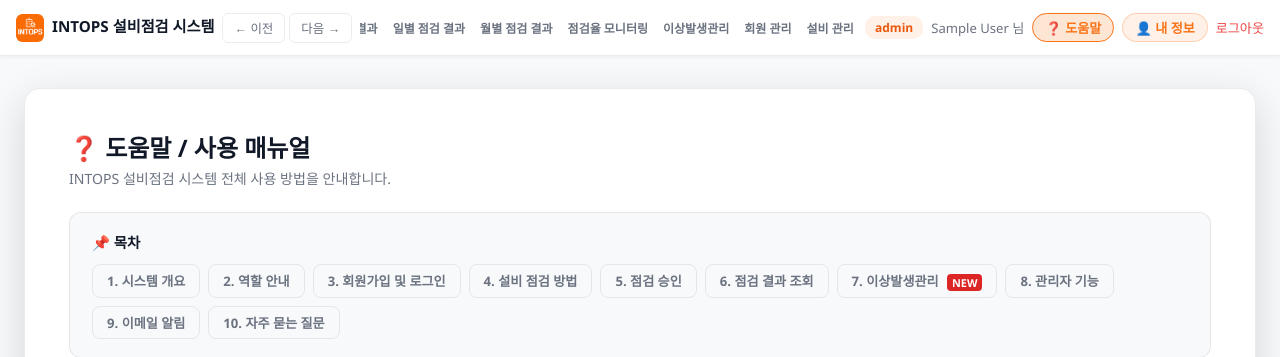
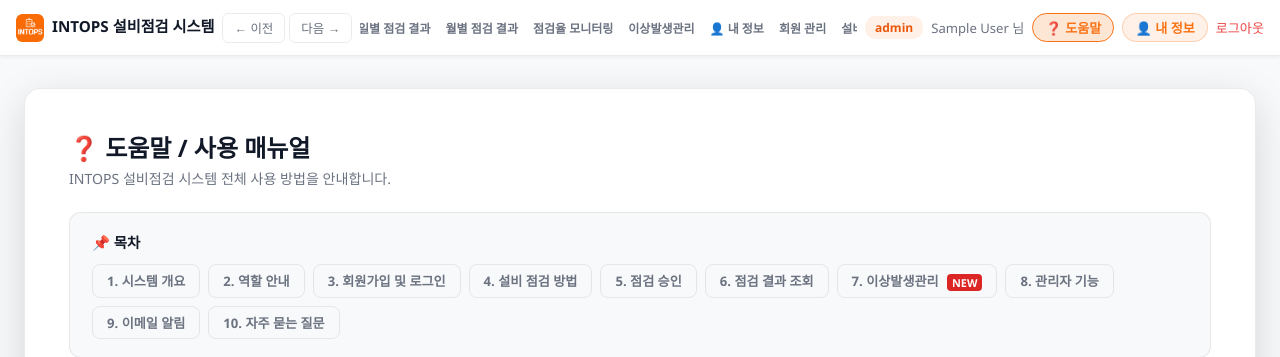
Before and after one commit to chojagal-ops/intops, a Flask app: page /help in a window 1280 px wide. Shown: the top 357 px of the page. Run offline with Flask 3, Linux system fonts and the light colour scheme; the visitor is signed in with stand-in values (Sample User, id 1); some libraries are stand-ins or nearby versions.

Commit message:
모든 페이지 네비게이션에 내 정보 수정 메뉴 추가
Co-Authored-By: Claude Sonnet 4.6 <noreply@anthropic.com>

```diff
--- a/templates/admin.html
+++ b/templates/admin.html
@@ -19,6 +19,7 @@
       <a href="/equipment-list" class="nav-link">월별 점검 결과</a>
       <a href="/monitoring" class="nav-link">점검율 모니터링</a>
       <a href="/anomaly-management" class="nav-link">이상발생관리</a>
+      <a href="/my-profile" class="nav-link">👤 내 정보</a>
       <a href="/admin" class="nav-link active">회원 관리</a>
       <a href="/admin/equipment" class="nav-link">설비 관리</a>
       <a href="/admin/data" class="nav-link">데이터 관리</a>
--- a/templates/admin_data.html
+++ b/templates/admin_data.html
@@ -19,6 +19,7 @@
       <a href="/equipment-list" class="nav-link">월별 점검 결과</a>
       <a href="/monitoring" class="nav-link">점검율 모니터링</a>
       <a href="/anomaly-management" class="nav-link">이상발생관리</a>
+      <a href="/my-profile" class="nav-link">👤 내 정보</a>
       <a href="/admin" class="nav-link">회원 관리</a>
       <a href="/admin/equipment" class="nav-link">설비 관리</a>
       <a href="/admin/data" class="nav-link active">데이터 관리</a>
--- a/templates/admin_equipment.html
+++ b/templates/admin_equipment.html
@@ -64,6 +64,7 @@
       <a href="/equipment-list" class="nav-link">월별 점검 결과</a>
       <a href="/monitoring" class="nav-link">점검율 모니터링</a>
       <a href="/anomaly-management" class="nav-link">이상발생관리</a>
+      <a href="/my-profile" class="nav-link">👤 내 정보</a>
       <a href="/admin" class="nav-link">회원 관리</a>
       <a href="/admin/equipment" class="nav-link active">설비 관리</a>
       <a href="/admin/data" class="nav-link">데이터 관리</a>
--- a/templates/bulk_approve.html
+++ b/templates/bulk_approve.html
@@ -84,6 +84,7 @@
       <a href="/equipment-list" class="nav-link">월별 점검 결과</a>
       <a href="/monitoring" class="nav-link">점검율 모니터링</a>
       <a href="/anomaly-management" class="nav-link">이상발생관리</a>
+      <a href="/my-profile" class="nav-link">👤 내 정보</a>
       {% if session.is_admin %}
       <a href="/admin" class="nav-link">회원 관리</a>
       <a href="/admin/equipment" class="nav-link">설비 관리</a>
--- a/templates/bulk_inspect.html
+++ b/templates/bulk_inspect.html
@@ -135,6 +135,7 @@
       <a href="/equipment-list" class="nav-link">월별 점검 결과</a>
       <a href="/monitoring" class="nav-link">점검율 모니터링</a>
       <a href="/anomaly-management" class="nav-link">이상발생관리</a>
+      <a href="/my-profile" class="nav-link">👤 내 정보</a>
       {% if session.is_admin %}
       <a href="/admin" class="nav-link">회원 관리</a>
       <a href="/admin/equipment" class="nav-link">설비 관리</a>
--- a/templates/daily_results.html
+++ b/templates/daily_results.html
@@ -42,6 +42,7 @@
       <a href="/equipment-list" class="nav-link">월별 점검 결과</a>
       <a href="/monitoring" class="nav-link">점검율 모니터링</a>
       <a href="/anomaly-management" class="nav-link">이상발생관리</a>
+      <a href="/my-profile" class="nav-link">👤 내 정보</a>
       {% if session.is_admin %}
       <a href="/admin" class="nav-link">회원 관리</a>
       <a href="/admin/equipment" class="nav-link">설비 관리</a>
--- a/templates/dashboard.html
+++ b/templates/dashboard.html
@@ -23,6 +23,7 @@
       <a href="/equipment-list" class="nav-link">월별 점검 결과</a>
       <a href="/monitoring" class="nav-link">점검율 모니터링</a>
       <a href="/anomaly-management" class="nav-link">이상발생관리</a>
+      <a href="/my-profile" class="nav-link">👤 내 정보</a>
       {% if session.is_admin %}
       <a href="/admin" class="nav-link">회원 관리</a>
       <a href="/admin/equipment" class="nav-link">설비 관리</a>
--- a/templates/equipment_list.html
+++ b/templates/equipment_list.html
@@ -99,6 +99,7 @@
       <a href="/equipment-list" class="nav-link active">월별 점검 결과</a>
       <a href="/monitoring" class="nav-link">점검율 모니터링</a>
       <a href="/anomaly-management" class="nav-link">이상발생관리</a>
+      <a href="/my-profile" class="nav-link">👤 내 정보</a>
       {% if session.is_admin %}
       <a href="/admin" class="nav-link">회원 관리</a>
       <a href="/admin/equipment" class="nav-link">설비 관리</a>
--- a/templates/help.html
+++ b/templates/help.html
@@ -74,6 +74,7 @@
       <a href="/equipment-list" class="nav-link">월별 점검 결과</a>
       <a href="/monitoring" class="nav-link">점검율 모니터링</a>
       <a href="/anomaly-management" class="nav-link">이상발생관리</a>
+      <a href="/my-profile" class="nav-link">👤 내 정보</a>
       {% if session.is_admin %}
       <a href="/admin" class="nav-link">회원 관리</a>
       <a href="/admin/equipment" class="nav-link">설비 관리</a>
--- a/templates/inspection_edit.html
+++ b/templates/inspection_edit.html
@@ -26,6 +26,7 @@
       <a href="/equipment-list" class="nav-link">월별 점검 결과</a>
       <a href="/monitoring" class="nav-link">점검율 모니터링</a>
       <a href="/anomaly-management" class="nav-link">이상발생관리</a>
+      <a href="/my-profile" class="nav-link">👤 내 정보</a>
     </div>
     <div class="topbar-user">
       <span class="role-badge-sm">{{ session.role }}</span>
--- a/templates/monitoring.html
+++ b/templates/monitoring.html
@@ -133,6 +133,7 @@
       <a href="/equipment-list" class="nav-link">월별 점검 결과</a>
       <a href="/monitoring" class="nav-link active">점검율 모니터링</a>
       <a href="/anomaly-management" class="nav-link">이상발생관리</a>
+      <a href="/my-profile" class="nav-link">👤 내 정보</a>
       {% if session.is_admin %}
       <a href="/admin" class="nav-link">회원 관리</a>
       <a href="/admin/equipment" class="nav-link">설비 관리</a>
--- a/templates/monthly_results.html
+++ b/templates/monthly_results.html
@@ -176,6 +176,7 @@
       <a href="/equipment-list" class="nav-link active">월별 점검 결과</a>
       <a href="/monitoring" class="nav-link">점검율 모니터링</a>
       <a href="/anomaly-management" class="nav-link">이상발생관리</a>
+      <a href="/my-profile" class="nav-link">👤 내 정보</a>
       {% if session.is_admin %}
       <a href="/admin" class="nav-link">회원 관리</a>
       <a href="/admin/equipment" class="nav-link">설비 관리</a>
--- a/templates/my_approvals.html
+++ b/templates/my_approvals.html
@@ -37,6 +37,7 @@
       <a href="/equipment-list" class="nav-link">월별 점검 결과</a>
       <a href="/monitoring" class="nav-link">점검율 모니터링</a>
       <a href="/anomaly-management" class="nav-link">이상발생관리</a>
+      <a href="/my-profile" class="nav-link">👤 내 정보</a>
       {% if session.is_admin %}
       <a href="/admin" class="nav-link">회원 관리</a>
       <a href="/admin/equipment" class="nav-link">설비 관리</a>
--- a/templates/my_inspections.html
+++ b/templates/my_inspections.html
@@ -43,6 +43,7 @@
       <a href="/equipment-list" class="nav-link">월별 점검 결과</a>
       <a href="/monitoring" class="nav-link">점검율 모니터링</a>
       <a href="/anomaly-management" class="nav-link">이상발생관리</a>
+      <a href="/my-profile" class="nav-link">👤 내 정보</a>
       {% if session.is_admin %}
       <a href="/admin" class="nav-link">회원 관리</a>
       <a href="/admin/equipment" class="nav-link">설비 관리</a>
```
